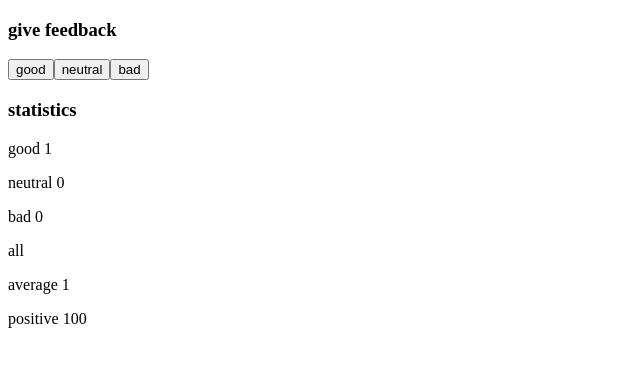
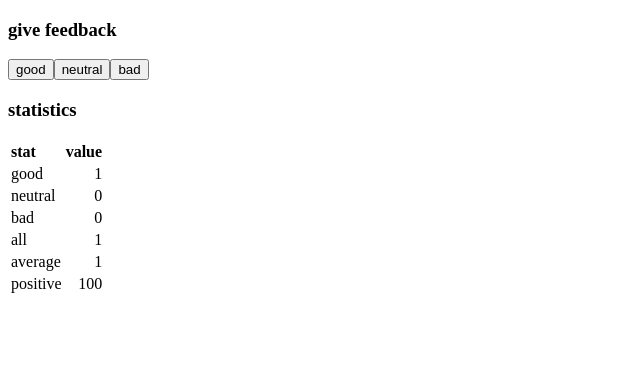
Before and after one commit to barryhanna/fullstackopen-frontend-exercise-1d, a React (Create React App) app: page / in a window 1280 px wide. Both pictures are taken after a click on the button "good". Shown: the top 366 px of the page, without its empty margins (0-640 px from the left). Built offline with nearby package versions, Linux system fonts and the light colour scheme.

Commit message:
Exercise 1.11

```diff
--- a/src/App.js
+++ b/src/App.js
@@ -2,9 +2,10 @@ import { useState } from 'react';
 
 const StatisticLine = ({ text, value }) => {
 	return (
-		<p>
-			{text} {value}
-		</p>
+		<tr>
+			<td>{text}</td>
+			<td style={{ textAlign: 'right' }}>{value}</td>
+		</tr>
 	);
 };
 
@@ -12,12 +13,18 @@ const Statistics = ({ stats }) => {
 	return (
 		<>
 			<h3>statistics</h3>
-			<StatisticLine text="good" value={stats.good} />
-			<StatisticLine text="neutral" value={stats.neutral} />
-			<StatisticLine text="bad" value={stats.bad} />
-			<StatisticLine text="all" value={stats.all} />
-			<StatisticLine text="average" value={stats.average} />
-			<StatisticLine text="positive" value={stats.positive} />
+			<table>
+				<tr>
+					<th style={{ textAlign: 'left' }}>stat</th>
+					<th style={{ textAlign: 'left' }}>value</th>
+				</tr>
+				<StatisticLine text="good" value={stats.good} />
+				<StatisticLine text="neutral" value={stats.neutral} />
+				<StatisticLine text="bad" value={stats.bad} />
+				<StatisticLine text="all" value={stats.total} />
+				<StatisticLine text="average" value={stats.average} />
+				<StatisticLine text="positive" value={stats.positive} />
+			</table>
 		</>
 	);
 };
```
